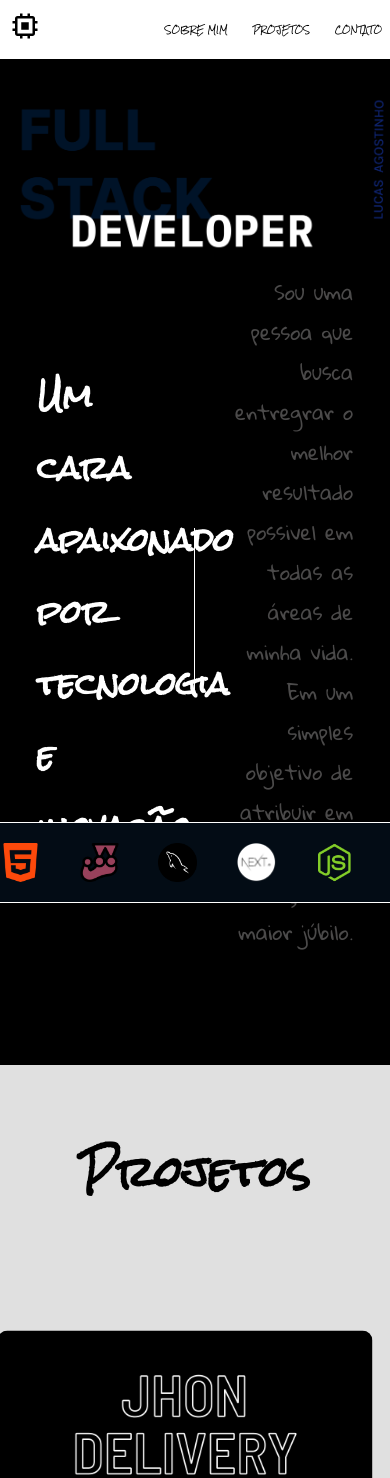
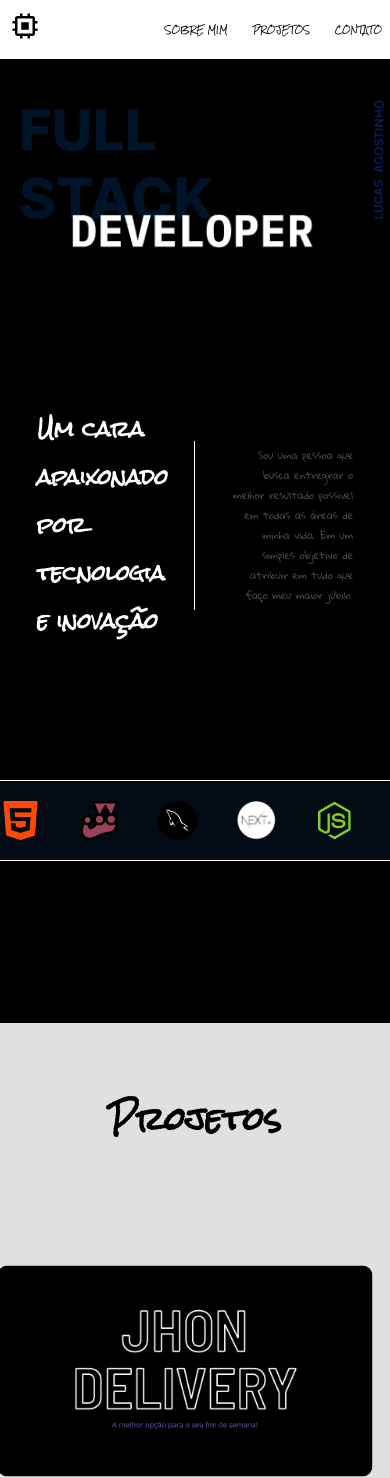
Before and after one commit to LucasBelgamann/portfolio, a React (Create React App) app: page / in a window 390 px wide. Shown: the top 1478 px of the page. Built offline with nearby package versions, Linux system fonts and the light colour scheme; a web font is replaced by a local one.

Commit message:
fix: title size

```diff
--- a/src/components/aboutme/Aboutme.css
+++ b/src/components/aboutme/Aboutme.css
@@ -113,7 +113,7 @@
 
  }
 
- @media screen and (max-width: 1024px) and (max-width: 1200px){
+ @media screen and (min-width: 1024px) and (max-width: 1200px){
     .container-about {
         height: 65vh;
       }
--- a/src/components/projects/Projects.css
+++ b/src/components/projects/Projects.css
@@ -125,6 +125,10 @@
     width: 95%;
   }
 
+  .title-projects {
+    font-size: 30px;
+  }
+
   .card {
     width: 90%;
     height: 40vh;
@@ -159,6 +163,10 @@
     flex-direction: column;
     align-items: center;
     width: 95%;
+  }
+
+  .title-projects {
+    font-size: 30px;
   }
 
   .card {
```
